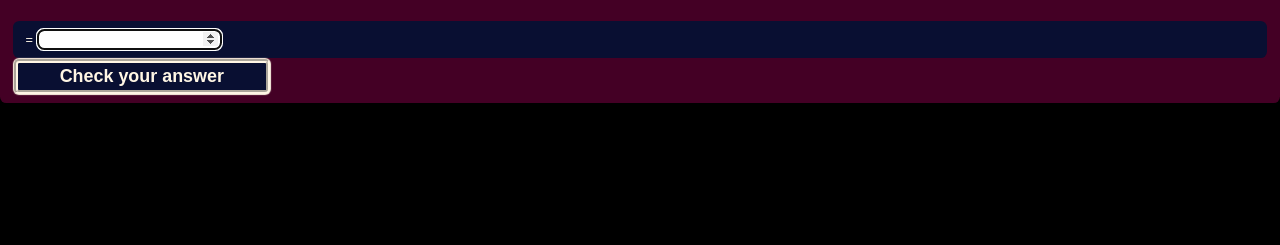
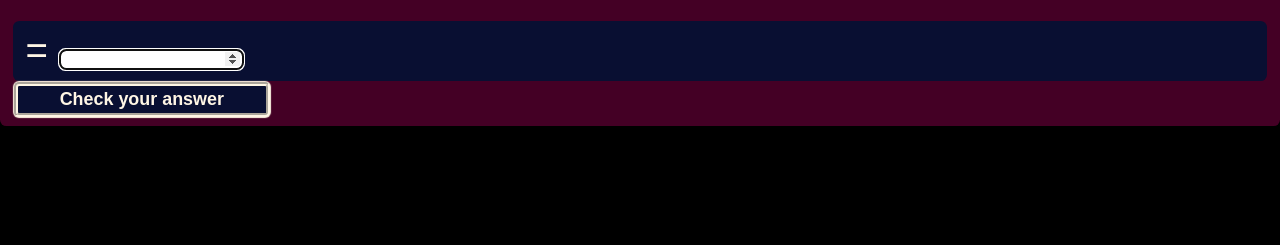
Before and after one commit to teraspora/arith, a Flask app: template templates/problems.html in a window 1280 px wide. Shown: the part 55-300 px from the top of the page. Run offline with Flask 2, Linux system fonts and the light colour scheme; the template is opened without the code that fills it, so the values that code supplies are empty.

Commit message:
Improved styling

```diff
--- a/static/css/style.css
+++ b/static/css/style.css
@@ -22,8 +22,8 @@ body, html {
 
 .main {
     display: grid;
-    grid-template-columns: 1fr 1fr;
-    grid-template-rows: 1fr;
+    /*grid-template-columns: 1fr 1fr;
+    grid-template-rows: 1fr;*/
     grid-gap: 2vmax;
 }
 
@@ -39,7 +39,7 @@ body, html {
 }
 
 .sum {
-    font-size: 1vw;
+    font-size: 3vw;
     background-color: var(--btn-col);
     color: var(--light-text-col);
     padding: 1vh 1vw;
```
